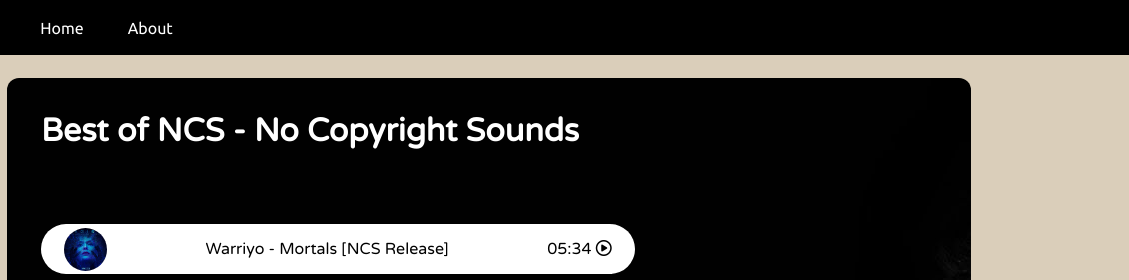
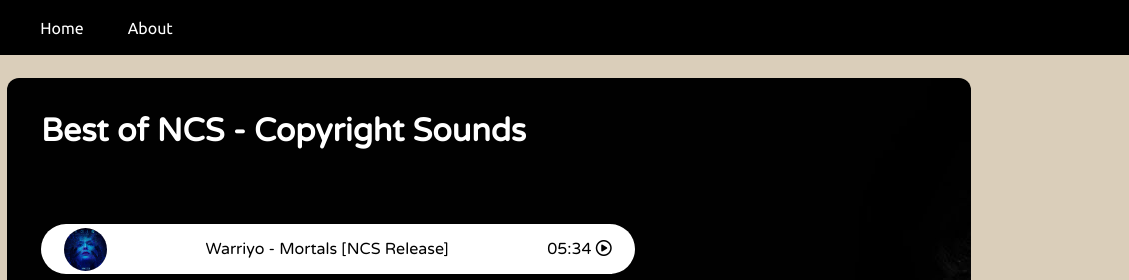
Before and after one commit to SatarupaBasu/Playify-A-clone-of-Spotify, a plain HTML site: page index.html in a window 1280 px wide. Shown: the top 280 px of the page, 151-1280 px from the left. Drawn offline with Linux system fonts and the light colour scheme.

Commit message:
small changes done

```diff
--- a/index.html
+++ b/index.html
@@ -18,7 +18,7 @@
 
     <div class="container">
         <div class="songList">
-            <h1>Best of NCS - No Copyright Sounds</h1>
+            <h1>Best of NCS - Copyright Sounds</h1>
             <div class="songItemContainer">
                 <div class="songItem">
                     <img alt="1">
```
Also changed, not shown: 1 other file.
